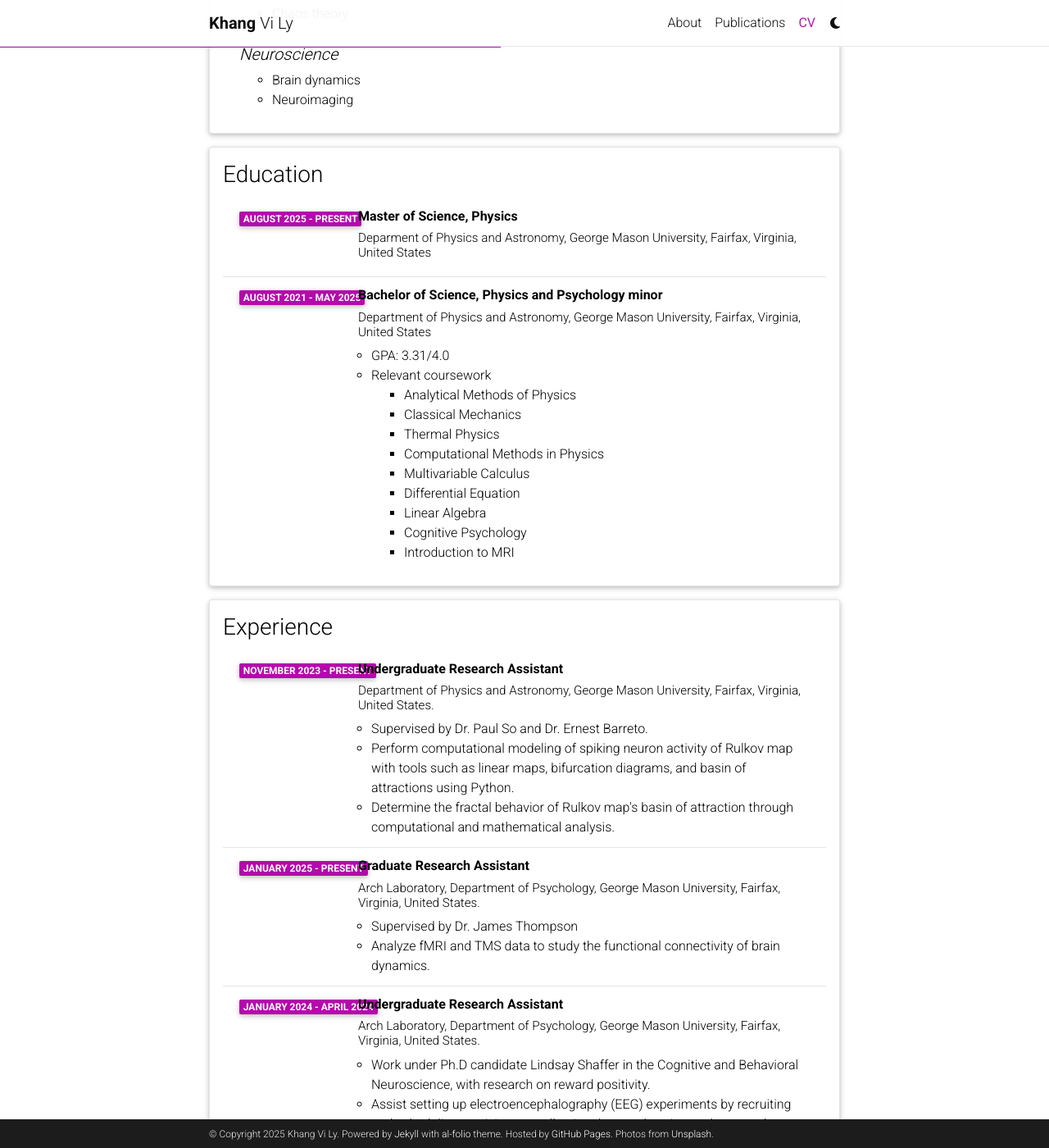
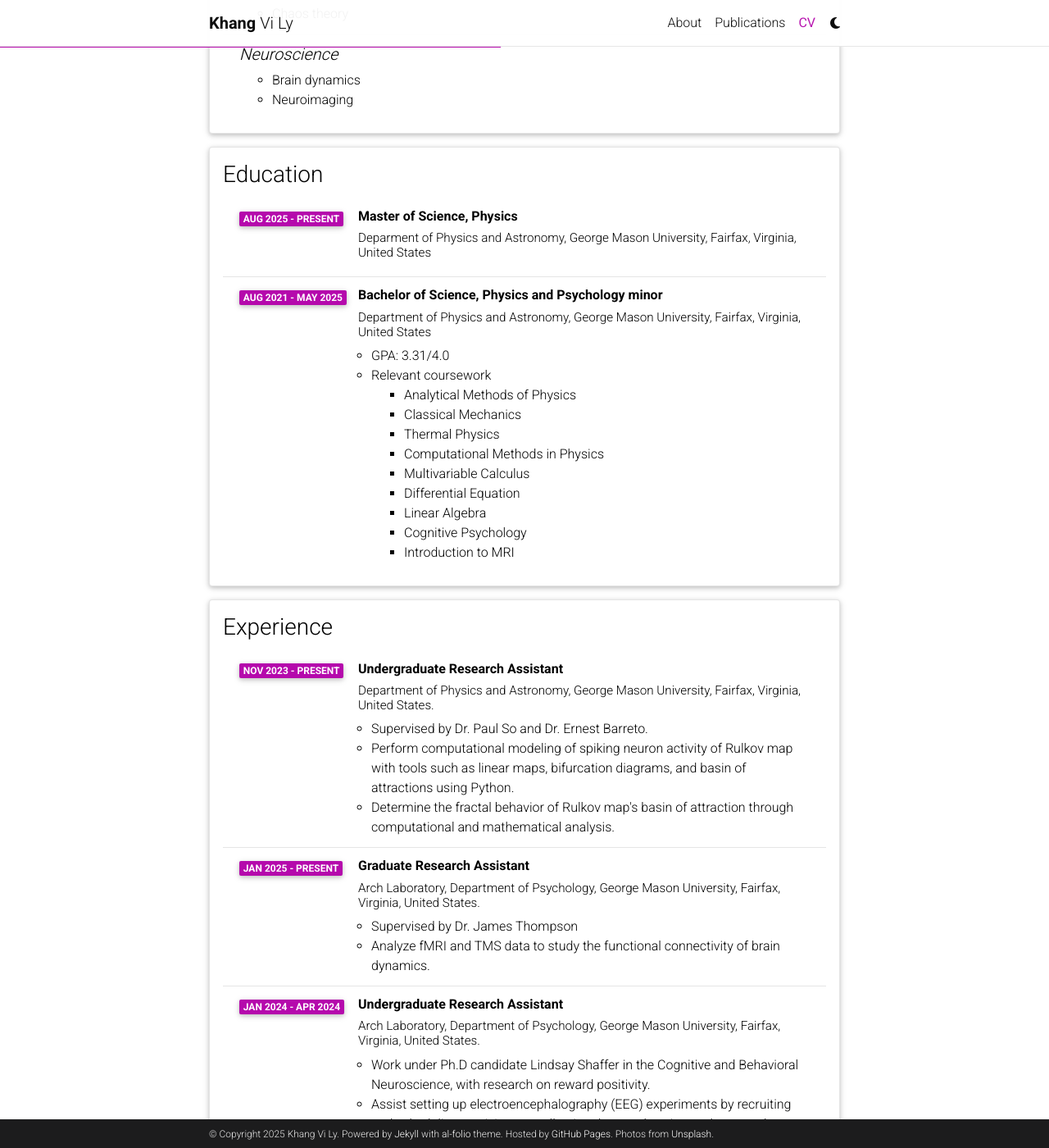
Before and after one commit to lvkhang123/lvkhang123.github.io, a Jekyll site: the page built from _pages/cv.md, in a window 1280 px wide and 1400 px high, scrolled down 575 px. Shown: the whole window at 82% size. Built offline with Jekyll 4.4.1, drawn with Linux system fonts in a browser that asks for light colours; comment, search, counter and statistics services are not loaded; a style sheet for code colours, icons or effects is not loaded; some of the changed text lies outside the part shown.

Commit message:
cv_change6

```diff
--- a/_data/cv.yml
+++ b/_data/cv.yml
@@ -27,7 +27,7 @@
   contents:
     - title: Master of Science, Physics
       institution: Deparment of Physics and Astronomy, George Mason University, Fairfax, Virginia, United States
-      year: August 2025 - Present
+      year: Aug 2025 - Present
       description:
         #- "GPA: 4.4/4.5"
         #- title: Relevant coursework
@@ -39,7 +39,7 @@
           #   - Advanced Artificial Intelligence
     - title: Bachelor of Science, Physics and Psychology minor
       institution: Department of Physics and Astronomy, George Mason University, Fairfax, Virginia, United States
-      year: August 2021 - May 2025
+      year: Aug 2021 - May 2025
       description:
         - "GPA: 3.31/4.0"
         - title: Relevant coursework
@@ -59,21 +59,21 @@
   contents:
     - title: Undergraduate Research Assistant
       institution: Department of Physics and Astronomy, George Mason University, Fairfax, Virginia, United States.
-      year: November 2023 - Present
+      year: Nov 2023 - Present
       description:
       - Supervised by Dr. Paul So and Dr. Ernest Barreto.
       - Perform computational modeling of spiking neuron activity of Rulkov map with tools such as linear maps, bifurcation diagrams, and basin of attractions using Python.
       - Determine the fractal behavior of Rulkov map's basin of attraction through computational and mathematical analysis.
     - title: Graduate Research Assistant
       institution: Arch Laboratory, Department of Psychology, George Mason University, Fairfax, Virginia, United States.
-      year: January 2025 - Present
+      year: Jan 2025 - Present
       description:
       - Supervised by Dr. James Thompson
       - Analyze fMRI and TMS data to study the functional connectivity of brain dynamics.
 
     - title: Undergraduate Research Assistant
       institution: Arch Laboratory, Department of Psychology, George Mason University, Fairfax, Virginia, United States.
-      year: January 2024 - April 2024
+      year: Jan 2024 - Apr 2024
       description:
         - Work under Ph.D candidate Lindsay Shaffer in the Cognitive and Behavioral Neuroscience, with research on reward positivity.
         - Assist setting up electroencephalography (EEG) experiments by recruiting and scheduling participants, collecting data, and assist graduate students researchers with data analysis.
@@ -82,7 +82,7 @@
   type: time_table
   contents:
     - title: Rulkov Map neurons
-      year: November 2023 - now
+      year: Nov 2023 - now
       description:
       - Analyze the spiking and bursting behavior of neurons.
       - Examine the chaos and fractality of the linear map under different parameters.
```
